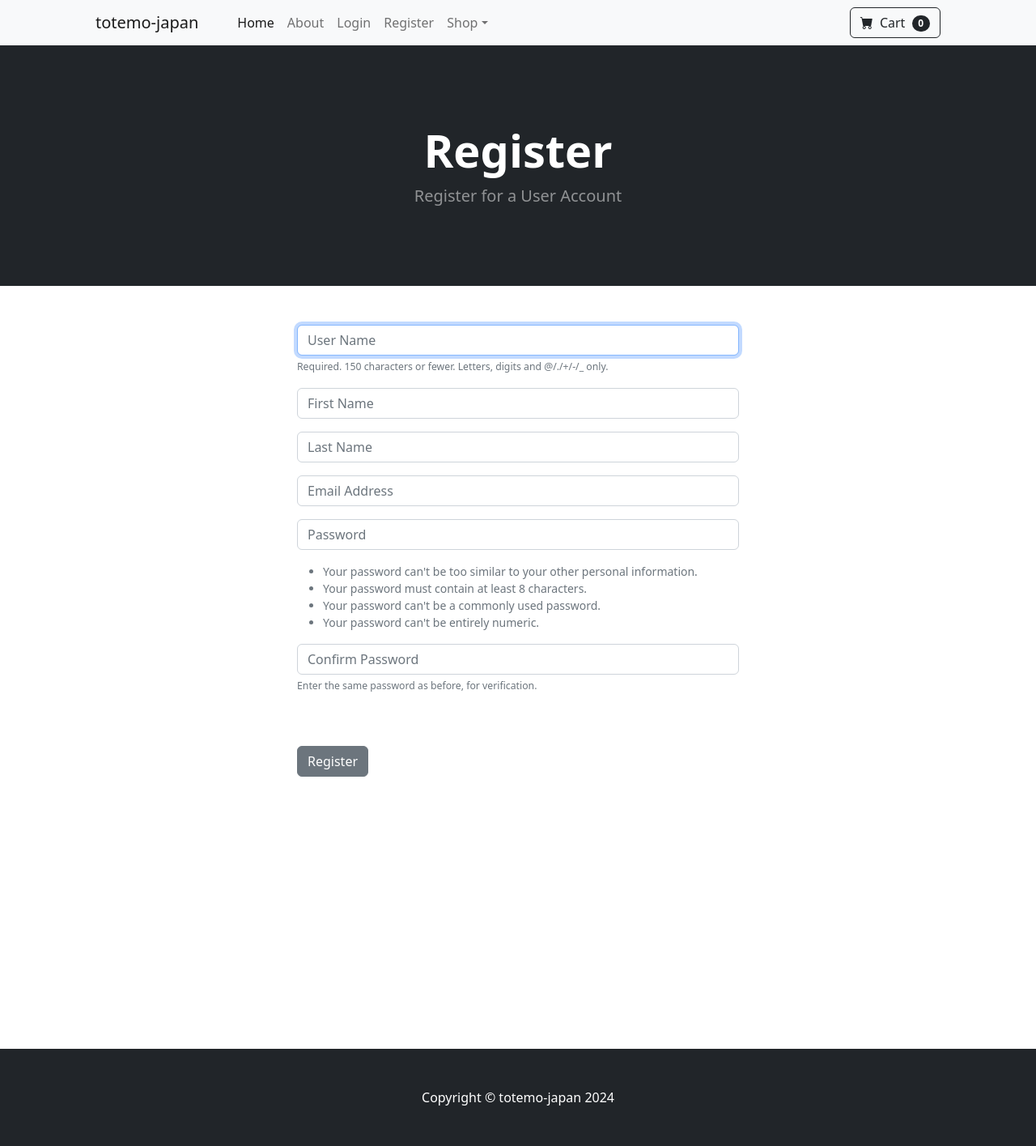
After one commit to abyf/ecommerce, a Django app: page /register/ in a window 1280 px wide. The commit adds this page. Shown: the whole page at 81% size. Run offline with Django 4.2, Linux system fonts and the light colour scheme; some libraries are stand-ins or nearby versions.

Commit message:
Video8: New user registration completed

```diff
--- /dev/null
+++ b/totemojapan/store/forms.py
@@ -0,0 +1,30 @@
+from django.contrib.auth.models import User
+from django.contrib.auth.forms import UserCreationForm
+from django import forms
+
+class SignUpForm(UserCreationForm):
+	email = forms.EmailField(label="", widget=forms.TextInput(attrs={'class':'form-control', 'placeholder':'Email Address'}))
+	first_name = forms.CharField(label="", max_length=100, widget=forms.TextInput(attrs={'class':'form-control', 'placeholder':'First Name'}))
+	last_name = forms.CharField(label="", max_length=100, widget=forms.TextInput(attrs={'class':'form-control', 'placeholder':'Last Name'}))
+
+	class Meta:
+		model = User
+		fields = ('username', 'first_name', 'last_name', 'email', 'password1', 'password2')
+
+	def __init__(self, *args, **kwargs):
+		super(SignUpForm, self).__init__(*args, **kwargs)
+
+		self.fields['username'].widget.attrs['class'] = 'form-control'
+		self.fields['username'].widget.attrs['placeholder'] = 'User Name'
+		self.fields['username'].label = ''
+		self.fields['username'].help_text = '<span class="form-text text-muted"><small>Required. 150 characters or fewer. Letters, digits and @/./+/-/_ only.</small></span>'
+
+		self.fields['password1'].widget.attrs['class'] = 'form-control'
+		self.fields['password1'].widget.attrs['placeholder'] = 'Password'
+		self.fields['password1'].label = ''
+		self.fields['password1'].help_text = '<ul class="form-text text-muted small"><li>Your password can\'t be too similar to your other personal information.</li><li>Your password must contain at least 8 characters.</li><li>Your password can\'t be a commonly used password.</li><li>Your password can\'t be entirely numeric.</li></ul>'
+
+		self.fields['password2'].widget.attrs['class'] = 'form-control'
+		self.fields['password2'].widget.attrs['placeholder'] = 'Confirm Password'
+		self.fields['password2'].label = ''
+		self.fields['password2'].help_text = '<span class="form-text text-muted"><small>Enter the same password as before, for verification.</small></span>'
--- a/totemojapan/store/templates/navbar.html
+++ b/totemojapan/store/templates/navbar.html
@@ -12,6 +12,8 @@
 
                 {% else %}
                     <li class="nav-item"><a class="nav-link" href="{% url 'login' %}">Login</a></li>
+
+                    <li class="nav-item"><a class="nav-link" href="{% url 'register' %}">Register</a></li>
 
                 {% endif %}
 
--- /dev/null
+++ b/totemojapan/store/templates/register.html
@@ -0,0 +1,35 @@
+{% extends 'base.html' %}
+
+{% block content %}
+
+<!-- Header-->
+<header class="bg-dark py-5">
+    <div class="container px-4 px-lg-5 my-5">
+        <div class="text-center text-white">
+            <h1 class="display-4 fw-bolder">Register</h1>
+            <p class="lead fw-normal text-white-50 mb-0">Register for a User Account</p>
+        </div>
+    </div>
+</header>
+
+
+<div class="container"> <div class="row"><div class="col-md-6 offset-md-3"><br/><br/>
+    <form method="POST" action="{% url 'register' %}">
+        {% csrf_token %}
+
+        {{ form.as_p }}
+        <br/><br/>
+        <button type="submit" class="btn btn-secondary">Register</button>
+
+      </form>
+
+      <br/><br/>
+      <br/><br/>
+      <br/><br/>
+      <br/><br/>
+      <br/><br/>
+      <br/><br/>
+      <br/><br/>
+</div></div></div>
+
+{% endblock %}
--- a/totemojapan/store/urls.py
+++ b/totemojapan/store/urls.py
@@ -5,5 +5,6 @@ urlpatterns = [
     path('', views.home, name='home'),
     path('about/', views.about, name='about'),
     path('login/', views.login_user, name='login'),
-    path('logout', views.logout_user, name='logout'),
+    path('logout/', views.logout_user, name='logout'),
+    path('register/', views.register_user, name='register'),
 ]
--- a/totemojapan/store/views.py
+++ b/totemojapan/store/views.py
@@ -2,15 +2,19 @@ from django.shortcuts import render, redirect
 from .models import Product
 from django.contrib.auth import authenticate, login, logout
 from django.contrib import messages
+from django.contrib.auth.models import User
+from django.contrib.auth.forms import UserCreationForm
+from .forms import SignUpForm
+from django import forms
 
-def home (request):
+def home(request):
     products = Product.objects.all()
     return render(request, 'home.html',{'products':products})
 
-def about (request):
+def about(request):
     return render(request, 'about.html',{})
 
-def login_user (request):
+def login_user(request):
     if request.method == "POST":
         username = request.POST['username']
         password = request.POST['password']
@@ -32,3 +36,23 @@ def logout_user(request):
     logout(request)
     messages.success(request,("You Have Been Bogged out.... Thanks for stopping by..."))
     return redirect ('home')
+
+def register_user(request):
+    form = SignUpForm()
+    if request.method == "POST":
+        form = SignUpForm(request.POST)
+        if form.is_valid():
+            form.save()
+            username = form.cleaned_data['username']
+            password = form.cleaned_data['password1']
+            # log in user
+            user = authenticate(username=username, password=password)
+            login(request, user)
+            messages.success(request,("You Have Registered Successfully!! Welcome to totemo-japan!"))
+            return redirect('home')
+
+        else:
+            messages.success(request,("Whoops! there was a problem Registering, Please try again"))
+            return redirect('register')
+
+    return render(request, 'register.html',{'form':form})
```
Also changed, not shown: totemojapan/db.sqlite3.
